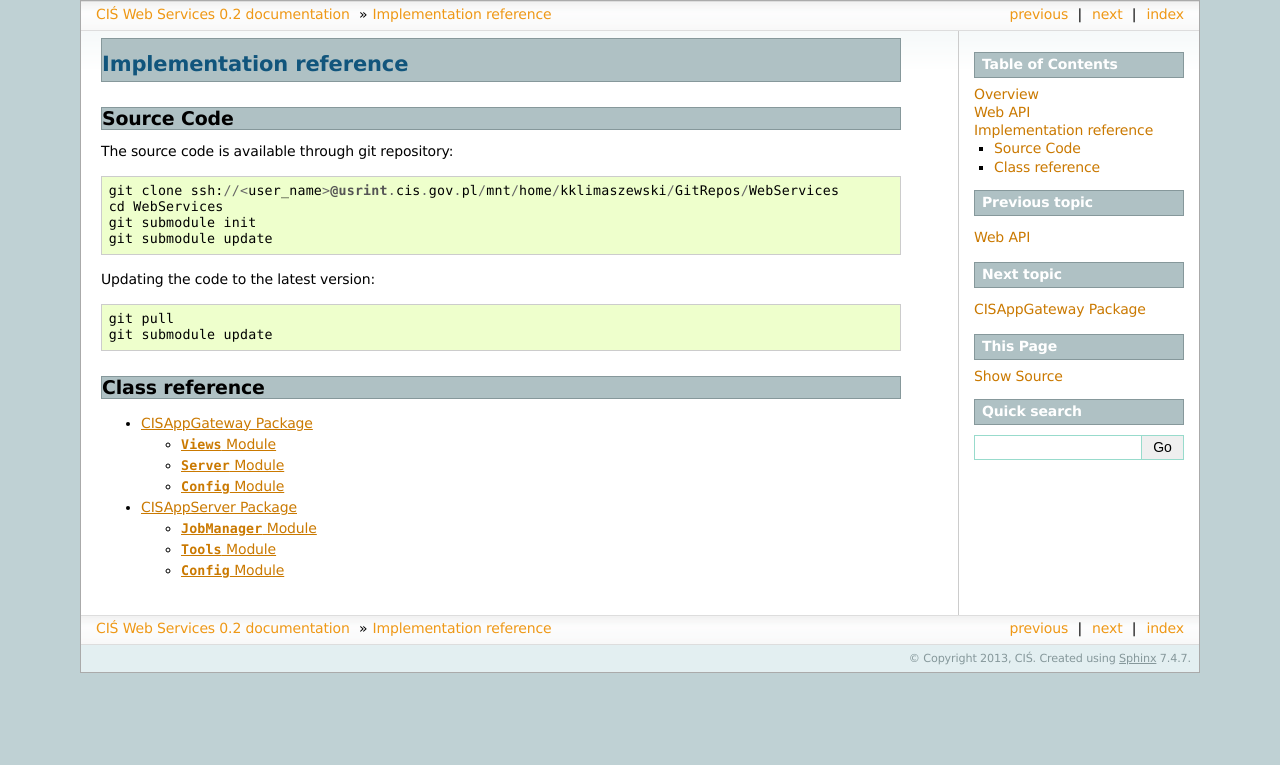
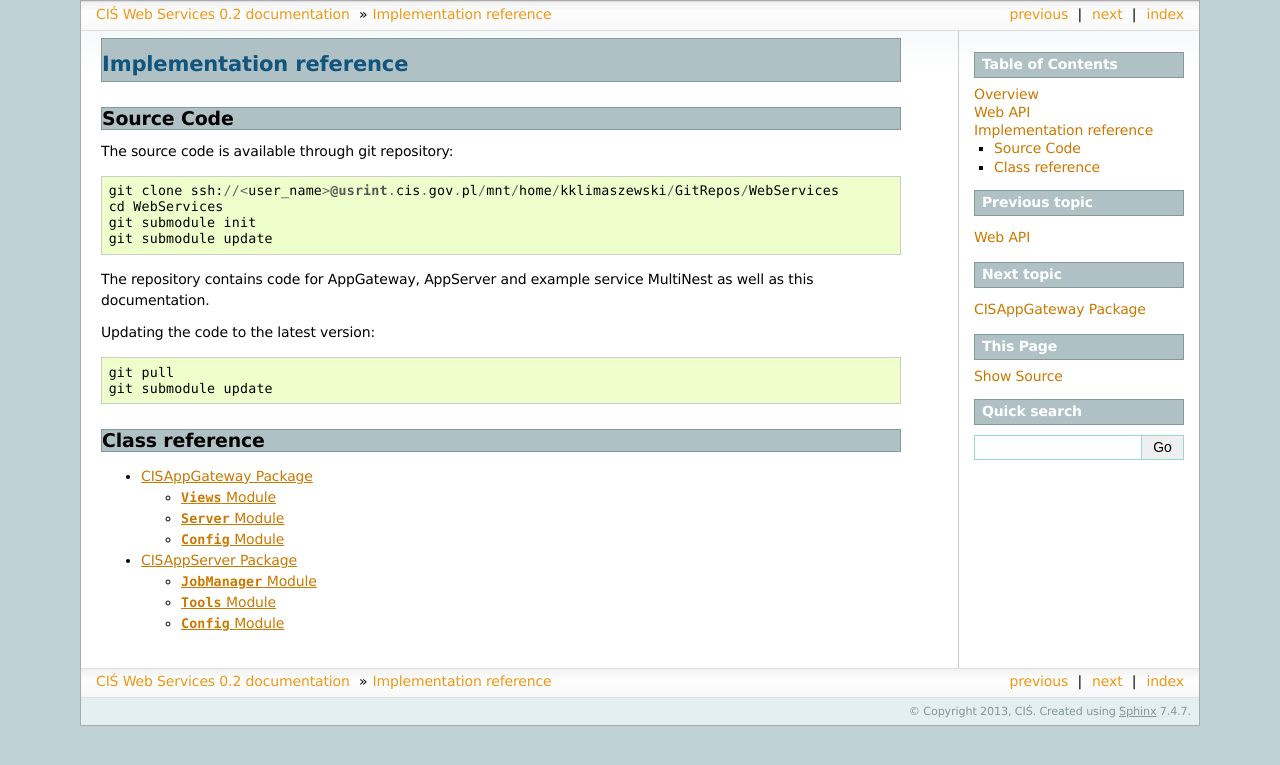
Before and after one commit to cis-ncbj/app-service-api, a Sphinx documentation site: the page built from Docs/modules.rst, in a window 1280 px wide. Shown: the top 765 px of the page. Built offline with Sphinx 7.4.7, drawn with Linux system fonts in a browser that asks for light colours.

Commit message:
Documentation update.

```diff
--- a/Docs/modules.rst
+++ b/Docs/modules.rst
@@ -12,6 +12,9 @@ The source code is available through git repository::
     git submodule init
     git submodule update
 
+The repository contains code for AppGateway, AppServer and example service
+MultiNest as well as this documentation.
+
 Updating the code to the latest version::
 
     git pull
```
Also changed, not shown: 6 other files.
